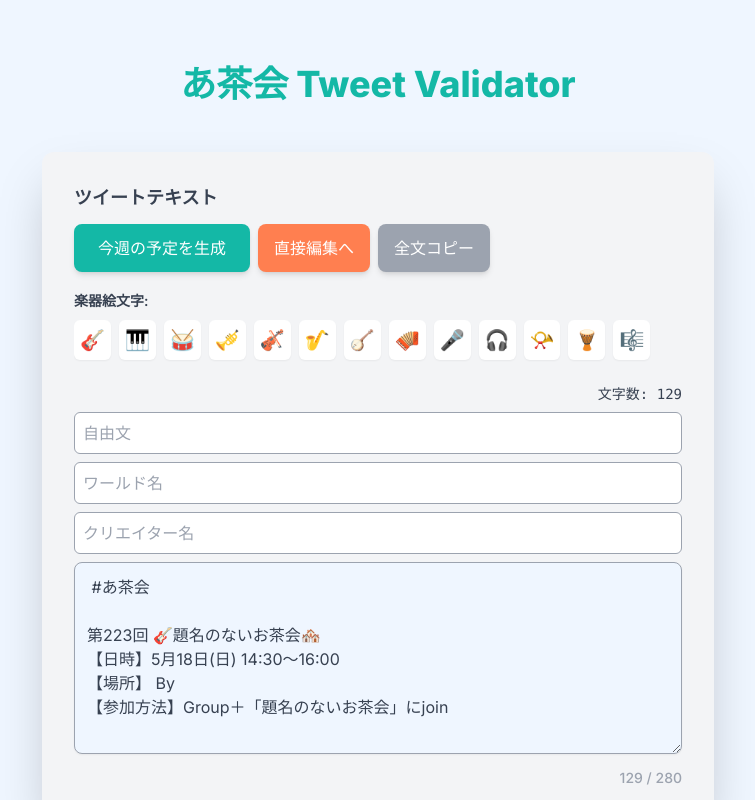
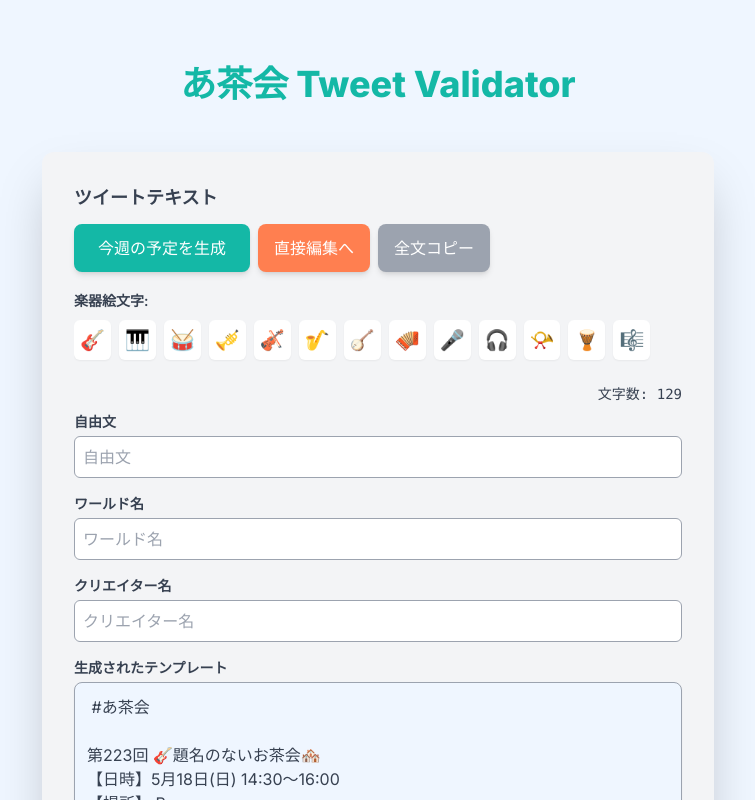
Before and after one commit to tktcorporation/tweet-validator-for-achakai, a React (Vite) app: page / in a window 1280 px wide. Both pictures are taken after a click on the button "今週の予定を生成". Shown: the top 800 px of the page, without its empty margins (262-1017 px from the left). Built offline with nearby package versions, Linux system fonts and the light colour scheme.

Commit message:
Add input labels and confirm before overwriting

```diff
--- a/src/App.tsx
+++ b/src/App.tsx
@@ -48,6 +48,17 @@ function App() {
   const referenceMeetingNumber = 208;
 
   const generateThisWeeksSchedule = () => {
+    if (
+      tweetText.trim() !== '' ||
+      freeText.trim() !== '' ||
+      worldName.trim() !== '' ||
+      creatorName.trim() !== ''
+    ) {
+      const confirmed = window.confirm('現在の入力内容は上書きされます。続行しますか?');
+      if (!confirmed) {
+        return;
+      }
+    }
     setIsLoadingSchedule(true);
     // Simulate a short delay for visual feedback, as the actual operation is very fast
     setTimeout(() => {
@@ -314,33 +325,57 @@ function App() {
              <span className={`font-mono ${animateCount ? 'animate-pulse-fade' : ''}`}>文字数: {charCount}</span>
           </div>
           {structuredMode ? (
-            <div className="space-y-2">
+            <div className="space-y-4">
+              <div>
+                <label htmlFor="freeTextInput" className="block text-sm font-semibold text-neutral-dark mb-1">
+                  自由文
+                </label>
                 <input
+                  id="freeTextInput"
                   type="text"
                   value={freeText}
                   onChange={(e) => setFreeText(e.target.value)}
                   className="w-full p-2 border border-neutral-medium rounded-md focus:ring-2 focus:ring-brand-accent focus:border-brand-accent"
                   placeholder="自由文"
                 />
+              </div>
+              <div>
+                <label htmlFor="worldNameInput" className="block text-sm font-semibold text-neutral-dark mb-1">
+                  ワールド名
+                </label>
                 <input
+                  id="worldNameInput"
                   type="text"
                   value={worldName}
                   onChange={(e) => setWorldName(e.target.value)}
                   className="w-full p-2 border border-neutral-medium rounded-md focus:ring-2 focus:ring-brand-accent focus:border-brand-accent"
                   placeholder="ワールド名"
                 />
+              </div>
+              <div>
+                <label htmlFor="creatorNameInput" className="block text-sm font-semibold text-neutral-dark mb-1">
+                  クリエイター名
+                </label>
                 <input
+                  id="creatorNameInput"
                   type="text"
                   value={creatorName}
                   onChange={(e) => setCreatorName(e.target.value)}
                   className="w-full p-2 border border-neutral-medium rounded-md focus:ring-2 focus:ring-brand-accent focus:border-brand-accent"
                   placeholder="クリエイター名"
                 />
+              </div>
+              <div>
+                <label htmlFor="tweetTemplate" className="block text-sm font-semibold text-neutral-dark mb-1">
+                  生成されたテンプレート
+                </label>
                 <textarea
+                  id="tweetTemplate"
                   readOnly
                   value={tweetText}
                   className="w-full h-48 p-3 border border-neutral-medium rounded-lg bg-neutral-ultralight text-neutral-dark text-base shadow-sm"
                 />
+              </div>
             </div>
           ) : (
             <textarea
```
Lines whose indentation alone changed are shown as unchanged.
